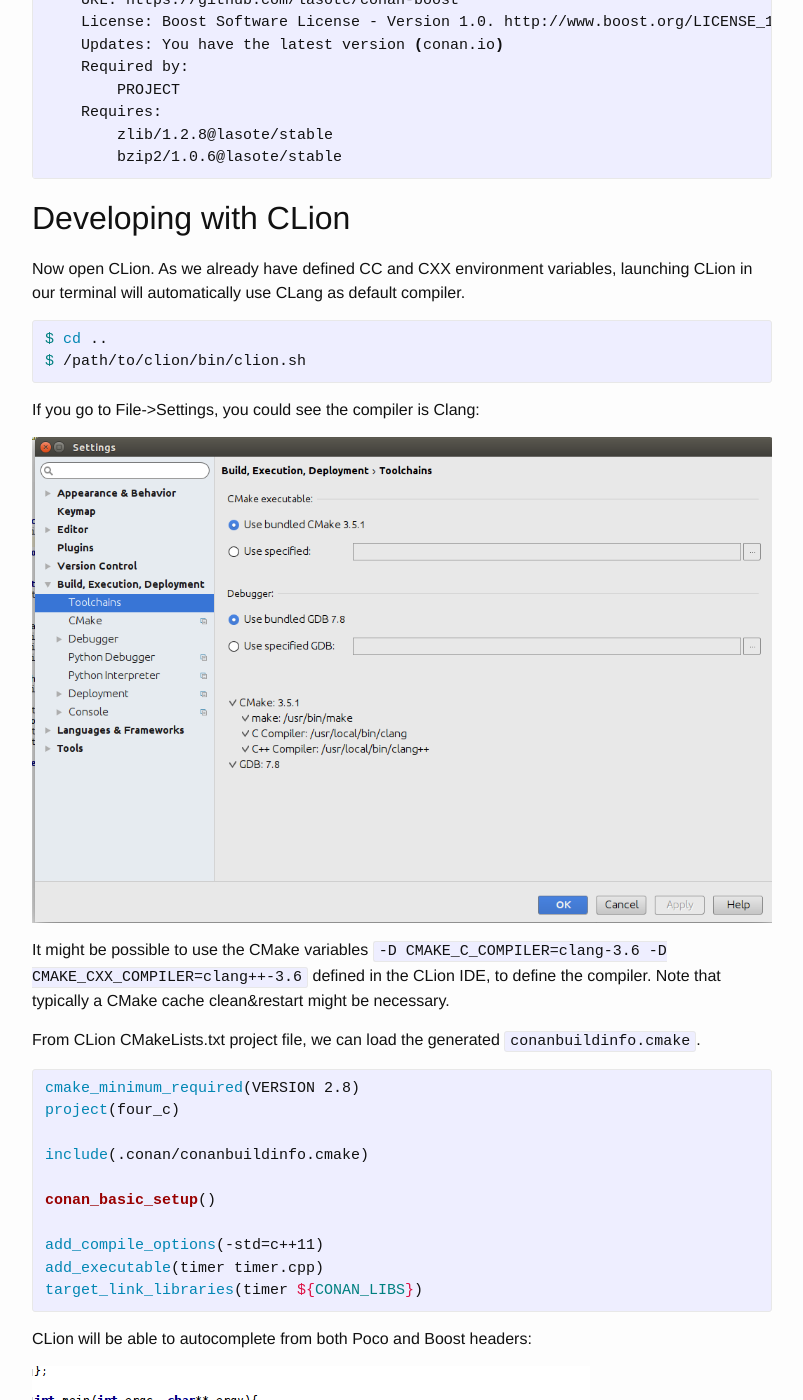
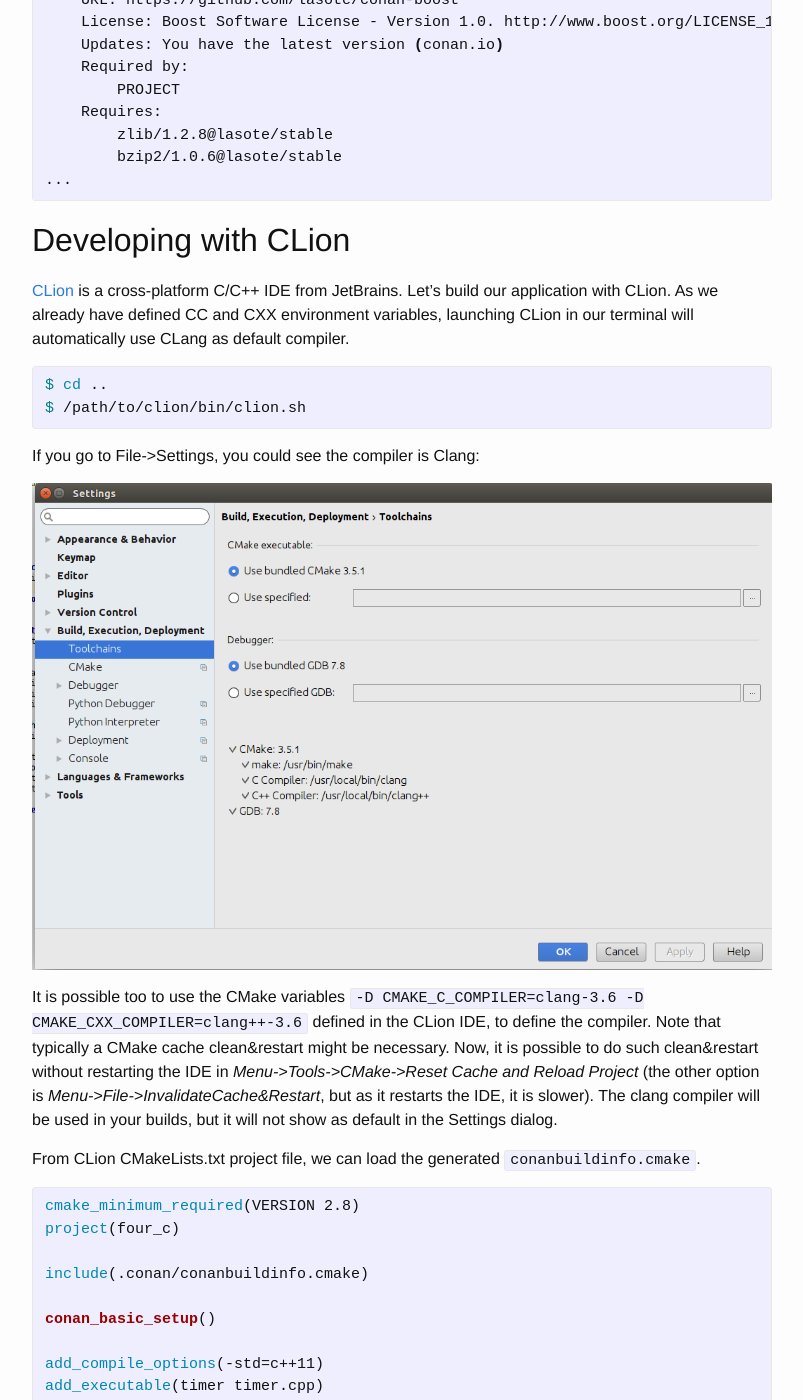
Before and after one commit to conan-io/conan-io.github.io, a Jekyll site: the page built from _posts/2016-05-10-Programming-C++-with-the-4-Cs:-Clang,-CMake,-CLion-and-Conan.markdown, in a window 1280 px wide and 1400 px high, scrolled down 2497 px. Shown: the whole window, without its empty margins (238-1041 px from the left). Built offline with Jekyll 4.4.1, drawn with Linux system fonts in a browser that asks for light colours; comment, search, counter and statistics services are not loaded; some of the changed text lies outside the part shown.

Commit message:
minor corrections, adding new cmake cache invalidatein Clion

```diff
--- a/_posts/2016-05-10-Programming-C++-with-the-4-Cs:-Clang,-CMake,-CLion-and-Conan.markdown
+++ b/_posts/2016-05-10-Programming-C++-with-the-4-Cs:-Clang,-CMake,-CLion-and-Conan.markdown
@@ -71,7 +71,7 @@ $ export CXX=clang++
 
 {% endhighlight %}
 
-This is also convenient for later CLion usage using this compiler.
+This is also convenient for later CLion usage with this compiler.
 
 <h2 class="section-heading">Setting up Conan C/C++ package manager</h2>
 
@@ -149,13 +149,15 @@ Boost/1.60.0@lasote/stable
     Requires:
         zlib/1.2.8@lasote/stable
         bzip2/1.0.6@lasote/stable
+...
 
 {% endhighlight %}
 
 
 <h2 class="section-heading">Developing with CLion</h2>
 
-Now open CLion. As we already have defined CC and CXX environment variables, launching CLion in
+[CLion](https://www.jetbrains.com/clion/) is a cross-platform C/C++ IDE from JetBrains.
+Let's build our application with CLion. As we already have defined CC and CXX environment variables, launching CLion in
 our terminal will automatically use CLang as default compiler.
 
 {% highlight bash %}
@@ -169,8 +171,11 @@ If you go to File->Settings, you could see the compiler is Clang:
 
 ![CLion Settings]({{ site.url }}/assets/clion_settings.png)
 
-It might be possible to use the CMake variables ``-D CMAKE_C_COMPILER=clang-3.6 -D CMAKE_CXX_COMPILER=clang++-3.6``
+It is possible too to use the CMake variables ``-D CMAKE_C_COMPILER=clang-3.6 -D CMAKE_CXX_COMPILER=clang++-3.6``
 defined in the CLion IDE, to define the compiler. Note that typically a CMake cache clean&restart might be necessary.
+Now, it is possible to do such clean&restart without restarting the IDE in *Menu->Tools->CMake->Reset Cache and Reload Project*
+(the other option is *Menu->File->InvalidateCache&Restart*, but as it restarts the IDE, it is slower).
+The clang compiler will be used in your builds, but it will not show as default in the Settings dialog.
 
 From CLion CMakeLists.txt project file, we can load the generated ``conanbuildinfo.cmake``.
 
@@ -207,7 +212,7 @@ the environment variables CC and CXX) instead of the sytem GNU/gcc compiler.
 Also I found more intuitive to launch CLion with those variable defined, so it detects
 the CLang compiler and shows it in the Settings dialog. It is possible to use cmake command line
 parameters ``-DCMAKE_C_COMPILER=clang-3.6 -DCMAKE_CXX_COMPILER=clang++-3.6`` in the same CLion
-Settings dialog, but a File->InvalidateCache/Restart is typically necessary, as CMake cache only
+Settings dialog, but a CMake cache restart is typically necessary, as CMake cache only
 stores the compiler the first invocation (which is automatically done by CLion, before able to set
 the command line parameters).
 
```
